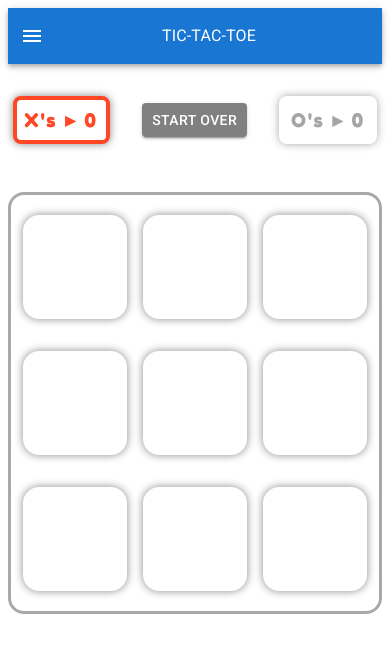
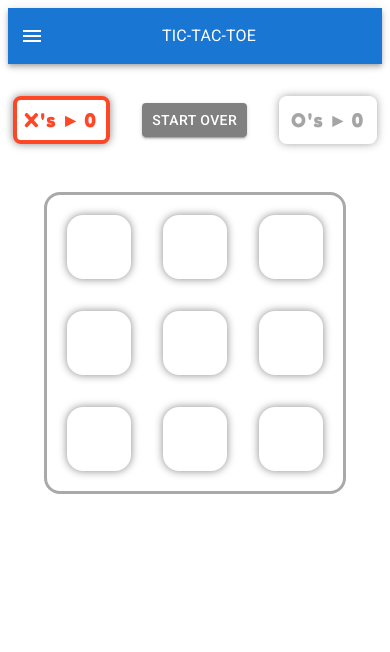
Before and after one commit to hawkjosh/mini-games, a React (Vite) app: page /tic-tac-toe in a window 390 px wide. Shown: the top 652 px of the page. Built offline with nearby package versions, Linux system fonts and the light colour scheme.

Commit message:
fixed issue with tic-tac-toe board size on mobile

```diff
--- a/src/assets/styles/TicTacToe/Square.css
+++ b/src/assets/styles/TicTacToe/Square.css
@@ -1,15 +1,15 @@
 .square {
   text-align: center;
-  font-size: 6.5rem;
+  font-size: 4rem;
   font-family: 'Fredoka', sans-serif;
   font-weight: bold;
-  line-height: 6.5rem;
+  line-height: 4rem;
   background-color: white;
   border: none;
   border-radius: 1rem;
   box-shadow: 0 0 0.5rem #888;
   aspect-ratio: 1/1;
-  width: 6.5rem;
+  width: 4rem;
   margin: 1rem;
 }
 
--- a/src/components/TicTacToe/Gameboard.jsx
+++ b/src/components/TicTacToe/Gameboard.jsx
@@ -83,7 +83,7 @@ export default function Gameboard({ board, onClick }) {
           sx={{border: 'solid darkgray', borderRadius: '1rem', padding: '0.25rem'}}
           >
           <Box
-            sx={{display: 'grid', gridTemplateColumns: 'repeat(3, 7.5rem)', placeItems: 'center', justifyContent: 'center'}}
+            sx={{display: 'grid', gridTemplateColumns: 'repeat(3, 6rem)', placeItems: 'center', justifyContent: 'center'}}
             >
             {board.map((value, index) => {
               return <Square key={index} value={value} onClick={() => value === null && onClick(index)} />
```
